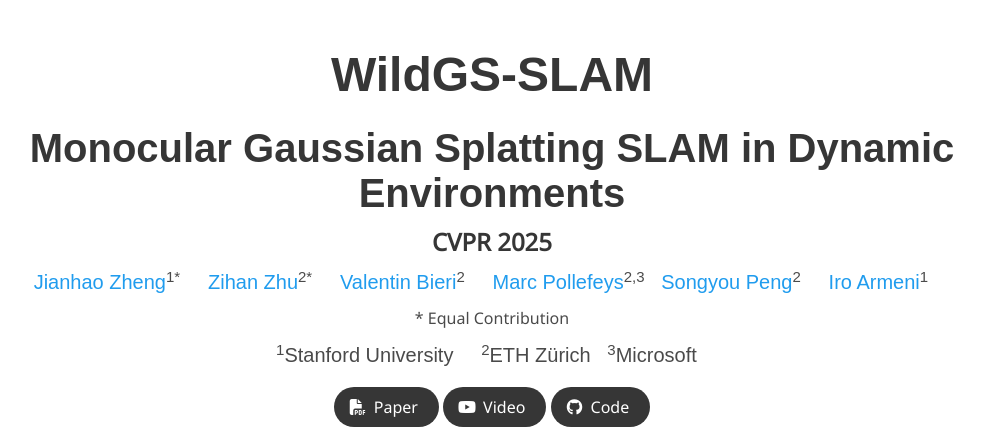
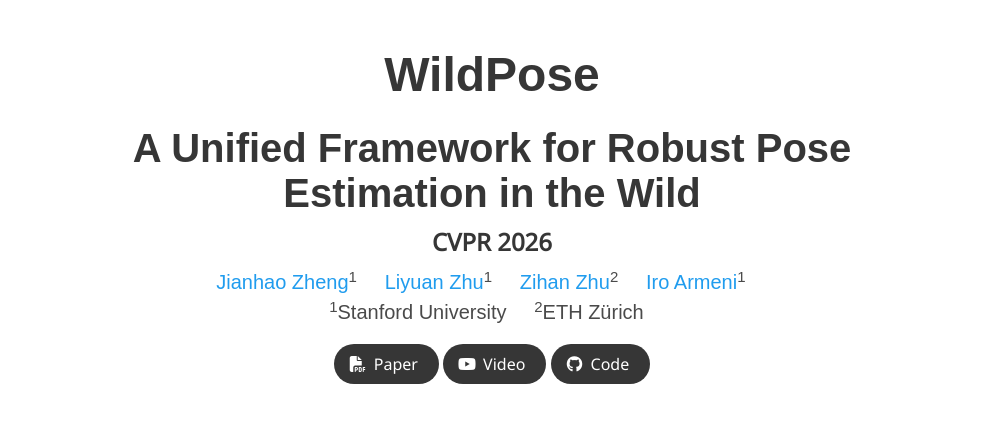
Before and after one commit to WildPose/WildPose.github.io, a plain HTML site: page index.html in a window 1280 px wide. Shown: the top 429 px of the page, without its empty margins (148-1132 px from the left). Drawn offline with nearby package versions, Linux system fonts and the light colour scheme; grey boxes are pictures that could not be loaded; some icons are missing; a web font is replaced by a local one.

Commit message:
initial update

```diff
--- a/index.html
+++ b/index.html
@@ -131,49 +131,35 @@
       <div class="columns is-centered">
         <div class="column has-text-centered">
           <!-- <h1 class="title is-1 publication-title"><img src="static/images/72.png" width="70"></h1> -->
-          <h1 class="title is-1 publication-title">WildGS-SLAM</h1>
-          <h2 class="title is-2 publication-title" style="margin-top: 0; margin-bottom: 0">Monocular Gaussian Splatting SLAM in Dynamic Environments</h2>
+          <h1 class="title is-1 publication-title">WildPose</h1>
+          <h2 class="title is-2 publication-title" style="margin-top: 0; margin-bottom: 0">A Unified Framework for Robust Pose Estimation in the Wild</h2>
 
           <div class="column is-full_width">
-            <h2 class="title is-4">CVPR 2025</h2>
+            <h2 class="title is-4">CVPR 2026</h2>
           </div>
           <div class="is-size-5 publication-authors">
             <span class="author-block">
-              <a href="https://jianhao-zheng.github.io/">Jianhao Zheng</a><sup>1*</sup></span>&nbsp;&nbsp;&nbsp;&nbsp;
+              <a href="https://jianhao-zheng.github.io/">Jianhao Zheng</a><sup>1</sup></span>&nbsp;&nbsp;&nbsp;&nbsp;
               <span class="author-block">
-                <a href="https://zzh2000.github.io">Zihan Zhu</a><sup>2*</sup></span>&nbsp;&nbsp;&nbsp;&nbsp;
+              <a href="https://www.zhuliyuan.net/">Liyuan Zhu</a><sup>1</sup></span>&nbsp;&nbsp;&nbsp;&nbsp;
               <span class="author-block">
-              <a href="https://openreview.net/profile?id=~Valentin_Bieri1">Valentin Bieri</a><sup>2</sup>&nbsp;&nbsp;&nbsp;&nbsp;
-            </span>
-            <span class="author-block">
-              <a href="https://people.inf.ethz.ch/pomarc/">Marc Pollefeys</a><sup>2,3</sup>&nbsp;&nbsp;
-              <!-- &nbsp;&nbsp;&nbsp;&nbsp;&nbsp;&nbsp; -->
-            </span>
-            <!-- <br> -->
-            <span class="author-block">
-              <a href="https://pengsongyou.github.io">Songyou Peng</a><sup>2</sup>&nbsp;&nbsp;&nbsp;&nbsp;
-            </span>
+                <a href="https://zzh2000.github.io">Zihan Zhu</a><sup>2</sup></span>&nbsp;&nbsp;&nbsp;&nbsp;
             <span class="author-block">
               <!-- <a href="https://zhpcui.github.io/">Zhaopeng Cui</a><sup>2<span>&#8224;</span> </sup>&nbsp;&nbsp;&nbsp;&nbsp; -->
               <a href="https://ir0.github.io/">Iro Armeni</a><sup>1</sup>&nbsp;&nbsp;&nbsp;&nbsp;
             </span>
 
           </div>
-          <div class="column is-full_width">
-            <h2 class="is-size-6">* Equal Contribution</h2>
-            <!-- <h2 class="is-size-6">(* equal contribution)  (<span>&#8224;</span> corresponding author)</h2> -->
-          </div>
           <div class="is-size-5 publication-authors">
             <span class="author-block"><sup>1</sup>Stanford University</span>&nbsp;&nbsp;&nbsp;&nbsp;
             <span class="author-block"><sup>2</sup>ETH Zürich</span>&nbsp;&nbsp;
-            <span class="author-block"><sup>3</sup>Microsoft</span>&nbsp;&nbsp;
           </div>
 
           <div class="column has-text-centered">
             <div class="publication-links">
               <!-- PDF Link. -->
               <span class="link-block">
-                <a href="https://arxiv.org/abs/2504.03886"
+                <a href=""
                    class="external-link button is-normal is-rounded is-dark">
                   <span class="icon">
                       <i class="fas fa-file-pdf"></i>
@@ -184,7 +170,7 @@
 
               <!-- Video Link. -->
               <span class="link-block">
-                <a href="https://www.youtube.com/watch?v=xXuolzFvddQ&t=11s"
+                <a href=""
                    class="external-link button is-normal is-rounded is-dark">
                   <span class="icon">
                       <i class="fab fa-youtube"></i>
@@ -205,7 +191,7 @@
 
               <!-- Code Link. -->
               <span class="link-block">
-                <a href="https://github.com/GradientSpaces/WildGS-SLAM.git"
+                <a href=""
                    class="external-link button is-normal is-rounded is-dark disabled">
                   <span class="icon">
                       <i class="fab fa-github"></i>
```
